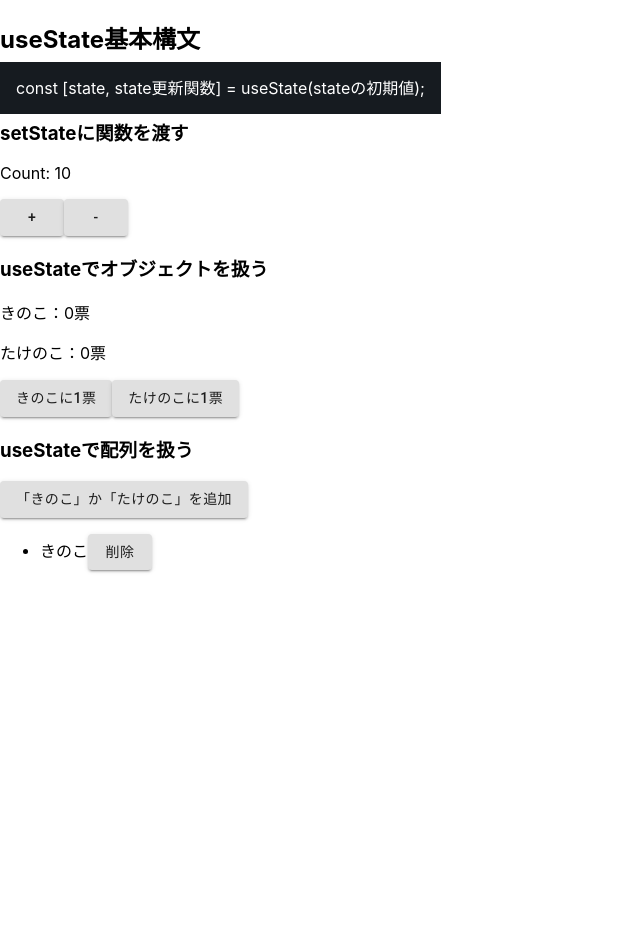
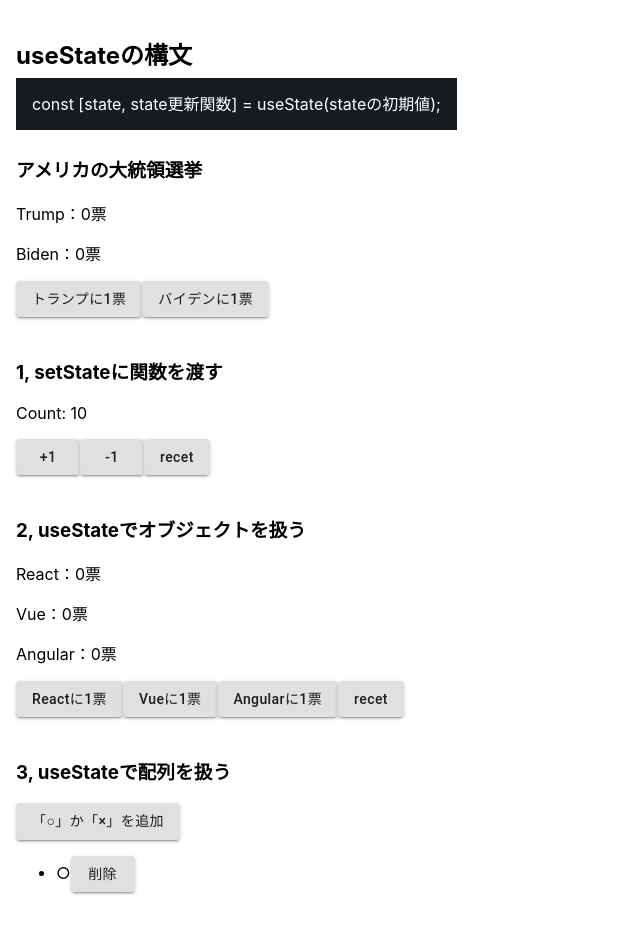
Before and after one commit to yuktnk/studying-hooks, a React (Create React App) app: page /usestate in a window 1280 px wide. Shown: the top 934 px of the page, without its empty margins (0-640 px from the left). Before the commit the page ends 800 px from the top, so only its background shows below. Built offline with nearby package versions, Linux system fonts and the light colour scheme.

Commit message:
useEffectの学習（途中）

```diff
--- a/package.json
+++ b/package.json
@@ -9,6 +9,7 @@
     "@testing-library/jest-dom": "^5.11.4",
     "@testing-library/react": "^11.1.0",
     "@testing-library/user-event": "^12.1.10",
+    "axios": "^0.21.0",
     "connected-react-router": "^6.8.0",
     "firebase": "^8.0.1",
     "history": "^5.0.0",
--- a/src/Router.jsx
+++ b/src/Router.jsx
@@ -1,13 +1,14 @@
 import React from 'react';
 import { BrowserRouter, Route, Switch } from 'react-router-dom';
-import { Toppage, StudyingState } from './templates/index';
+import { Toppage, StudyingUseState, StudyingUseEffect } from './templates/index';
 
 const Router = () => {
   return (
     <BrowserRouter>
       <Switch>
         <Route exact path={"/"} component={Toppage} />
-        <Route exact path={"/usestate"} component={StudyingState} />
+        <Route exact path={"/usestate"} component={StudyingUseState} />
+        <Route exact path={"/useeffect"} component={StudyingUseEffect} />
       </Switch>
     </BrowserRouter>
   )
--- a/src/templates/StudyingState.jsx
+++ /dev/null
@@ -1,81 +0,0 @@
-import React, { useState } from 'react'
-import { Button } from '@material-ui/core';
-import styled from 'styled-components';
-
-const Title = styled.h2({
-})
-const CordZone = styled.p({
-    color: 'white',
-    backgroundColor: '#161b20',
-    display: 'inline',
-    padding: 16
-})
-
-const StudyingState = () => {
-
-  const [count, setCount] = useState(10);
-  const increment = () => {
-    setCount((currentCount) => currentCount + 1)
-  };
-  const decrement = () => {
-    setCount((currentCount) => currentCount - 1)
-  };
-
-
-  const [vote, setVote] = useState({ kinoko: 0, takenoko: 0 })
-  const voteKinoko = () => {
-    setVote({ ...vote, kinoko: vote.kinoko + 1 })
-  }
-  const voteTakenoko = () => {
-    setVote({ ...vote, takenoko: vote.takenoko + 1 })
-  }
-
-
-  const [items, setItems] = useState([{name: "きのこ"}]);
-  const addItem = () => {
-    const newItem = {
-      name: Math.random() > 0.5 ? "きのこ" : "たけのこ"
-    };
-    setItems([...items, newItem])
-  }
-  const deleteItem = (index) => {
-    setItems(items.filter((_, i) => i !== index));
-  }
-
-
-
-  return (
-    <div>
-      <Title>useState基本構文</Title>
-      <CordZone>
-        const [state, state更新関数] = useState(stateの初期値);
-      </CordZone>
-
-      <h3>setStateに関数を渡す</h3>
-      <p>Count: {count}</p>
-      <Button variant="contained" onClick={increment}>+</Button>
-      <Button variant="contained" onClick={decrement}>-</Button>
-
-      <h3>useStateでオブジェクトを扱う</h3>
-      <p>きのこ：{vote.kinoko}票</p>
-      <p>たけのこ：{vote.takenoko}票</p>
-      <Button variant="contained" onClick={voteKinoko}>きのこに1票</Button>
-      <Button variant="contained" onClick={voteTakenoko}>たけのこに1票</Button>
-
-      <h3>useStateで配列を扱う</h3>
-      <Button variant="contained" onClick={addItem}>
-        「きのこ」か「たけのこ」を追加
-      </Button>
-      <ul>
-        {items.map((item, index) => (
-          <li key={index}>
-            {item.name}
-            <Button variant="contained" onClick={() => deleteItem(index)}>削除</Button>
-          </li>
-        ))}
-      </ul>
-    </div>
-  )
-}
-
-export default StudyingState
--- /dev/null
+++ b/src/templates/StudyingUseEffect.jsx
@@ -0,0 +1,93 @@
+import React, { useState, useEffect } from 'react'
+import styled from 'styled-components';
+import { Button, makeStyles } from '@material-ui/core';
+import axios from 'axios';
+
+const StudyingUseEffect = () => {
+  const classes = useStyles();
+
+  const [count, setCount] = useState(0),              // 1
+        [items, setItems] = useState([]),             // 2
+        [isLoading, setIsLoading] = useState(false);  // 2
+
+  // 1,
+  useEffect(() => {
+    console.log(document.getElementById("effectHook").innerText);
+  }, []);
+
+  // 2,
+  useEffect(() => {
+    const fetchData = async () => {
+      setIsLoading(true);
+
+      const result = await axios(
+        "https://hn.algolia.com/api/v1/search?query=react"
+      );
+      setItems(result.data.hits);
+      setIsLoading(false);
+    };
+    fetchData();
+  }, []);
+
+
+  return (
+    <Wrapper>
+      <Section>
+        <Title>useEffectの構文</Title>
+        <CordZone>useEffect(副作用, 依存配列)</CordZone>
+        <p>副作用（第１引数）だけを渡す場合、コンポーネントがレンダーされた後に、副作用が毎回実行される</p>
+        <p>依存配列（第２引数）も渡す場合には、依存配列が更新されたときにのみ副作用が実行される</p>
+        <p>依存配列（第２引数）に「[]（空の配列）」を渡した場合には、コンポーネントがレンダーされた後に1度だけ副作用が実行される</p>
+        <p>副作用内で関数を返す（returnする）と、その関数はコンポーネントがアンマウントもしくは副作用が再実行した時に実行される。（クリーンアップ関数）</p>
+      </Section>
+
+      <Section>
+        <h3>1, 第2引数には何も渡さず、毎回のレンダー時にlogを出力</h3>
+        <p id="effectHook">You clicked {count} times</p>
+        <Button variant="contained" onClick={() => setCount(count + 1)} className={classes.button}>Click</Button>
+      </Section>
+
+      <Section>
+        <h3>2, 副作用を1度だけ実行させる（外部APIからデータを取得する）</h3>
+        {isLoading ? (
+          <p>Loading...</p>
+        ) : (
+          <ul>
+            {items.map((item) => (
+              <li key={item.objectID}>
+                <a href={item.url}>{item.title}</a>
+              </li>
+            ))}
+          </ul>
+        )}
+      </Section>
+
+
+    </Wrapper>
+  )
+}
+
+export default StudyingUseEffect
+
+
+// Styling
+const Wrapper = styled.div({
+  padding: 16
+})
+const Section = styled.div({
+  marginBottom: 40
+})
+const Title = styled.h2({
+})
+const CordZone = styled.p({
+    color: 'white',
+    backgroundColor: '#161b20',
+    display: 'inline',
+    padding: 16
+})
+
+const useStyles = makeStyles({
+  button: {
+    textTransform: "none"
+  }
+})
--- /dev/null
+++ b/src/templates/StudyingUseState.jsx
@@ -0,0 +1,145 @@
+import React, { useState } from 'react'
+import { Button, makeStyles  } from '@material-ui/core';
+import styled from 'styled-components';
+
+
+
+const StudyingUseState = () => {
+  // 1,
+  const [count, setCount] = useState(10);
+  const increment = () => {
+    setCount((currentCount) => currentCount + 1)
+  };
+  const decrement = () => {
+    setCount((currentCount) => currentCount - 1)
+  };
+  const recetCount = () => {
+    setCount(10)
+  };
+
+  // 2,
+  const [usa, setUsa] = useState({ Trump: 0, Biden: 0})
+
+  const voteTrump = () => {
+    setUsa({ ...usa, Trump: usa.Trump + 1 })
+    if (usa.Trump > 1 ) {
+      alert('トランプが当選しました！')
+    }
+  }
+  const voteBiden = () => {
+    setUsa({ ...usa, Biden: usa.Biden + 1 })
+    if (usa.Biden > 1 ) {
+      alert('バイデンが当選しました！')
+    }
+  }
+
+  // 2,
+  const [vote, setVote] = useState({ React: 0, Vue: 0, Angular: 0 })
+  const voteReact = () => {
+    setVote({ ...vote, React: vote.React + 1 })
+  }
+  const voteVue = () => {
+    setVote({ ...vote, Vue: vote.Vue + 1 })
+  }
+  const voteAngular = () => {
+    setVote({ ...vote, Angular: vote.Angular + 1 })
+  }
+  const recetVote = () => {
+    setVote({ ...vote, React: 0, Vue: 0, Angular: 0})
+  }
+
+  // 3,
+  const [items, setItems] = useState([{name: "○"}]);
+  const addItem = () => {
+    const newItem = {
+      name: Math.random() > 0.5 ? "○" : "×"
+    };
+    setItems([...items, newItem])
+  }
+  const deleteItem = (index) => {
+    setItems(items.filter((_, i) => i !== index));
+  }
+
+  const classes = useStyles();
+
+
+  return (
+    <Wrapper>
+
+      <Section>
+        <Title>useStateの構文</Title>
+        <CordZone>
+          const [state, state更新関数] = useState(stateの初期値);
+        </CordZone>
+      </Section>
+
+      <Section>
+        <h3>アメリカの大統領選挙</h3>
+        <p>Trump：{usa.Trump}票</p>
+        <p>Biden：{usa.Biden}票</p>
+        <Button variant="contained" onClick={voteTrump} className={classes.button}>トランプに1票</Button>
+        <Button variant="contained" onClick={voteBiden} className={classes.button}>バイデンに1票</Button>
+      </Section>
+
+      <Section>
+        <h3>1, setStateに関数を渡す</h3>
+        <p>Count: {count}</p>
+        <Button variant="contained" onClick={increment}>+1</Button>
+        <Button variant="contained" onClick={decrement}>-1</Button>
+        <Button variant="contained" onClick={recetCount} className={classes.button}>recet</Button>
+
+      </Section>
+
+      <Section>
+        <h3>2, useStateでオブジェクトを扱う</h3>
+        <p>React：{vote.React}票</p>
+        <p>Vue：{vote.Vue}票</p>
+        <p>Angular：{vote.Angular}票</p>
+        <Button variant="contained" onClick={voteReact} className={classes.button}>Reactに1票</Button>
+        <Button variant="contained" onClick={voteVue} className={classes.button}>Vueに1票</Button>
+        <Button variant="contained" onClick={voteAngular} className={classes.button}>Angularに1票</Button>
+        <Button variant="contained" onClick={recetVote} className={classes.button}>recet</Button>
+      </Section>
+
+      <Section>
+        <h3>3, useStateで配列を扱う</h3>
+        <Button variant="contained" onClick={addItem}>
+          「○」か「×」を追加
+        </Button>
+        <ul>
+          {items.map((item, index) => (
+            <li key={index}>
+              {item.name}
+              <Button variant="contained" onClick={() => deleteItem(index)}>削除</Button>
+            </li>
+          ))}
+        </ul>
+      </Section>
+    </Wrapper>
+  )
+}
+
+export default StudyingUseState
+
+
+// Styling
+const Wrapper = styled.div({
+  padding: 16
+})
+const Section = styled.div({
+  marginBottom: 40
+})
+const Title = styled.h2({
+})
+const CordZone = styled.p({
+    color: 'white',
+    backgroundColor: '#161b20',
+    display: 'inline',
+    padding: 16
+})
+
+const useStyles = makeStyles({
+  button: {
+    textTransform: "none"
+  }
+})
--- a/src/templates/index.js
+++ b/src/templates/index.js
@@ -1,2 +1,3 @@
 export { default as Toppage } from './Toppage.jsx';
-export { default as StudyingState } from './StudyingState.jsx';
+export { default as StudyingUseState } from './StudyingUseState.jsx';
+export { default as StudyingUseEffect } from './StudyingUseEffect.jsx';
```
Also changed, not shown: 1 other file (tests, documents, lock files or other folders).
